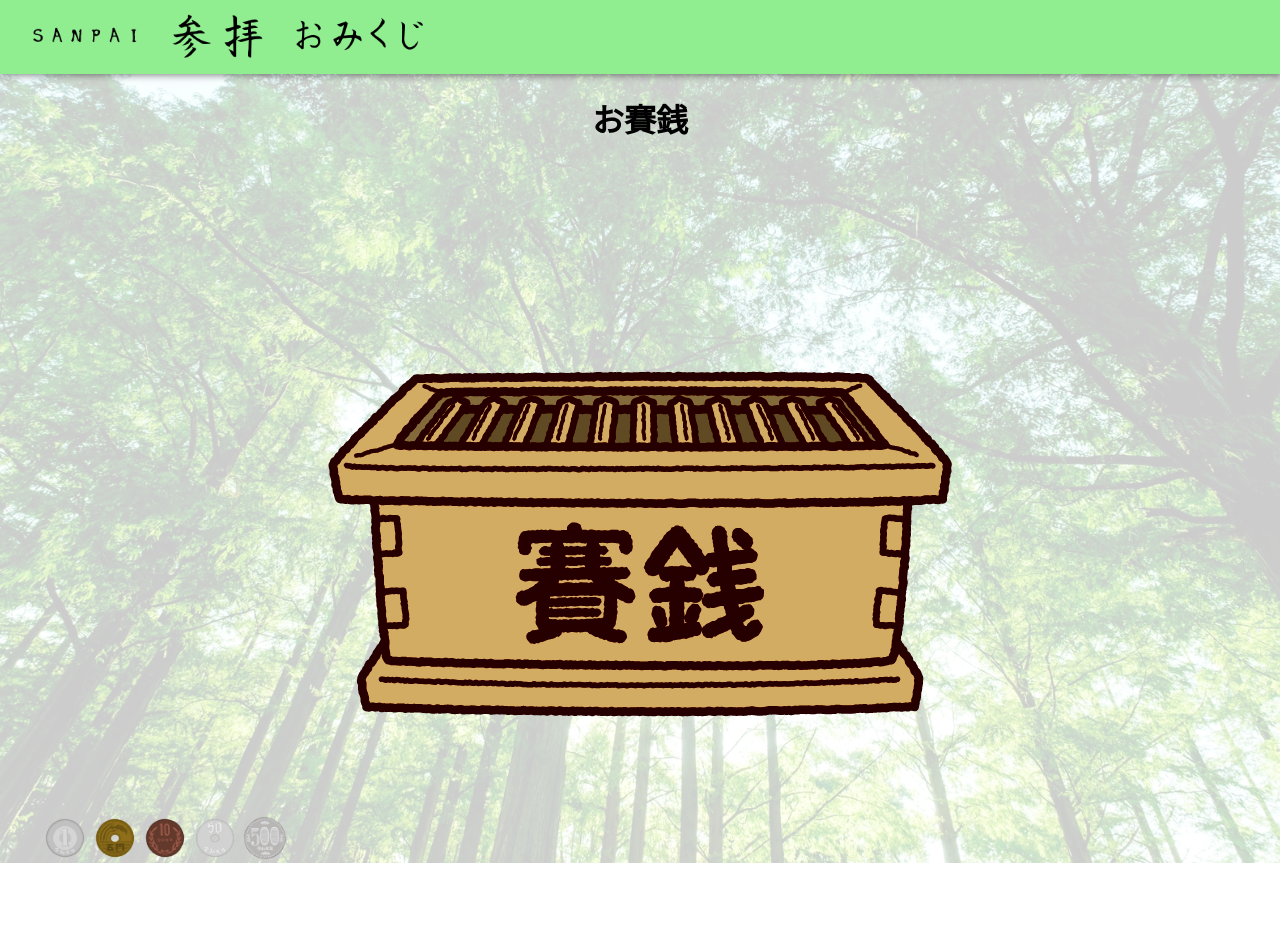
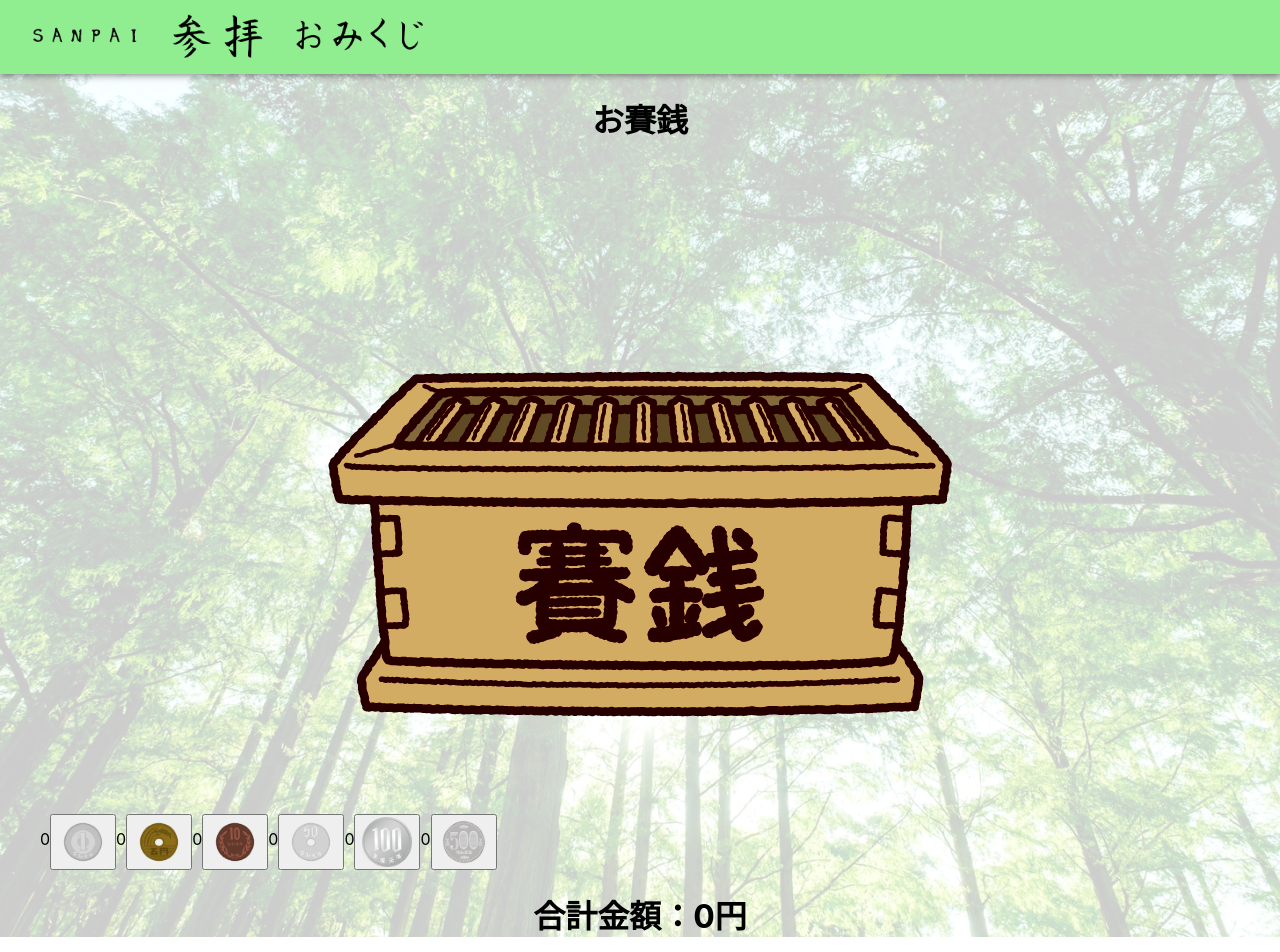
Before and after one commit to Hackthon-2020/SANPAI, a React (Create React App) app: page /sanpai in a window 1280 px wide. Shown: the top 952 px of the page. Before the commit the page ends 879 px from the top, so only its background shows below. Built offline with nearby package versions, Linux system fonts and the light colour scheme.

Commit message:
賽銭箱設置完了 #9

```diff
--- /dev/null
+++ b/src/components/pages/sanpai/increaseMoney.jsx
@@ -0,0 +1,22 @@
+import React from 'react';
+import coin1yen from '../../../assets/img/osaisen/coins/coin-1yen.png';
+
+class amount1yen extends React.Component {
+  constructor(props) {
+    super(props)
+    this.state = { count: 0 };
+  }
+  handleClick1yen() {
+    this.setState({ count: this.state.count + 1 });
+  }
+  render() {
+    return (
+      <div>
+        <p>{this.state.count}</p>
+        <button onClick={() => this.handleClick1yen()}>+</button>
+      </div>
+    );
+  }
+};
+
+export default amount1yen;
--- a/src/components/pages/sanpai/index.jsx
+++ b/src/components/pages/sanpai/index.jsx
@@ -3,28 +3,99 @@ import coin1yen from '../../../assets/img/osaisen/coins/coin-1yen.png';
 import coin5yen from '../../../assets/img/osaisen/coins/coin-5yen.png';
 import coin10yen from '../../../assets/img/osaisen/coins/coin-10yen.png';
 import coin50yen from '../../../assets/img/osaisen/coins/coin-50yen.png';
-// import coin100yen from '../../../assets/img/osaisen/coins/coin-100yen.png;
+import coin100yen from '../../../assets/img/osaisen/coins/coin-100yen.png';
 import coin500yen from '../../../assets/img/osaisen/coins/coin-500yen.png';
-import offertoryBox from '../../../assets/img/osaisen/offertory-box.png'
-import styles from '../../../assets/styles/style.css'
+import offertoryBox from '../../../assets/img/osaisen/offertory-box.png';
+import styles from '../../../assets/styles/style.css';
+import App from '../../../App';
+import amount1yen from './increaseMoney';
+
 class Shrine extends React.Component {
-  render(){
-    return(
+  constructor(props) {
+    super(props)
+    this.state = {
+      count1yen: 0,
+      count5yen: 0,
+      count10yen: 0,
+      count50yen: 0,
+      count100yen: 0,
+      count500yen: 0
+    };
+  }
+
+  componentDidMount(){
+
+  }
+
+  componentDidUpdate(){
+
+  }
+
+  componentWillUnmount(){
+
+  }
+
+  handleClick1yen() {
+    this.setState({
+      count1yen: this.state.count1yen + 1,
+    });
+    console.log(this.state.count1yen)
+  }
+
+  handleClick5yen() {
+    this.setState({
+      count5yen: this.state.count5yen + 5
+    });
+  }
+
+  handleClick10yen() {
+    this.setState({
+      count10yen: this.state.count10yen + 10
+    });
+  }
+
+  handleClick50yen() {
+    this.setState({
+      count50yen: this.state.count50yen + 50
+    });
+  }
+
+  handleClick100yen() {
+    this.setState({
+      count100yen: this.state.count100yen + 100
+    });
+  }
+
+  handleClick500yen() {
+    this.setState({
+      count500yen: this.state.count500yen + 500
+    });
+    console.log(this.state.count500yen)
+  }
+
+  render() {
+    return (
       <React.Fragment>
-      <div className='osaisen'>
-      <h1>お賽銭</h1>
-        <img src={offertoryBox} alt="offertoryBox" />
+        <div className='osaisen'>
+          <h1>お賽銭</h1>
+          <img src={offertoryBox} alt="offertoryBox" />
           <ul className="coins_alignment flex-box">
-            <li> <img src={coin1yen} alt="1yen" className="coin-img"/> </li>
-            <li> <img src={coin5yen} alt="1yen" className="coin-img"/> </li>
-            <li> <img src={coin10yen} alt="1yen" className="coin-img"/> </li>
-            <li> <img src={coin50yen} alt="1yen" className="coin-img"/> </li>
-            {/* <li> <img src={coin100yen} alt="1yen" className="coin-img"/> </li> */}
-            <li> <img src={coin500yen} alt="1yen" className="coin-img"/> </li>
+            <p>{this.state.count1yen}</p>
+            <li> <button><img src={coin1yen} alt="1yen" className="coin-img" onClick={() => this.handleClick1yen()} /></button> </li>
+            <p>{this.state.count5yen}</p>
+            <li> <button onClick={() => this.handleClick5yen()}><img src={coin5yen} alt="1yen" className="coin-img" /></button> </li>
+            <p>{this.state.count10yen}</p>
+            <li> <button onClick={() => this.handleClick10yen()}><img src={coin10yen} alt="1yen" className="coin-img" /></button> </li>
+            <p>{this.state.count50yen}</p>
+            <li> <button onClick={() => this.handleClick50yen()}><img src={coin50yen} alt="1yen" className="coin-img" /></button> </li>
+            <p>{this.state.count100yen}</p>
+            <li> <button onClick={() => this.handleClick100yen()}><img src={coin100yen} alt="1yen" className="coin-img" /></button> </li>
+            <p>{this.state.count500yen}</p>
+            <li> <button onClick={() => this.handleClick500yen()}><img src={coin500yen} alt="1yen" className="coin-img" /></button> </li>
           </ul>
-      </div>
+          <h1>合計金額：{this.state.count1yen+this.state.count5yen+this.state.count10yen+this.state.count50yen+this.state.count100yen+this.state.count500yen}円</h1>
+        </div>
       </React.Fragment>
-
     )
   }
 }
```
Also changed, not shown: src/assets/img/sanpai-logo-85*48.png (deleted).
